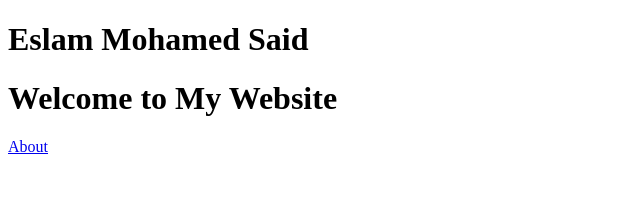
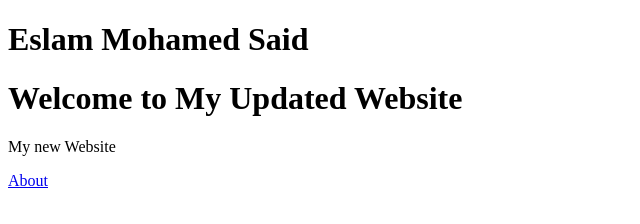
Before and after one commit to Eslamel3assi/web-project, a plain HTML site: page index.html in a window 1280 px wide. Shown: the whole page, without its empty margins (0-640 px from the left). Drawn offline with Linux system fonts and the light colour scheme.

Commit message:
Updated content on master branch

```diff
--- a/index.html
+++ b/index.html
@@ -1,11 +1,12 @@
 <!DOCTYPE html>
 <html>
 <head>
-    <title>Home Page</title>
+    <title>Home Page - Updated</title>
 </head>
 <body>
     <h1>Eslam Mohamed Said</h1>
-    <h1>Welcome to My Website</h1>
+    <h1>Welcome to My Updated Website</h1>
+    <p>My new Website</p>
     <a href="about.html">About</a>
 </body>
 </html>
```
